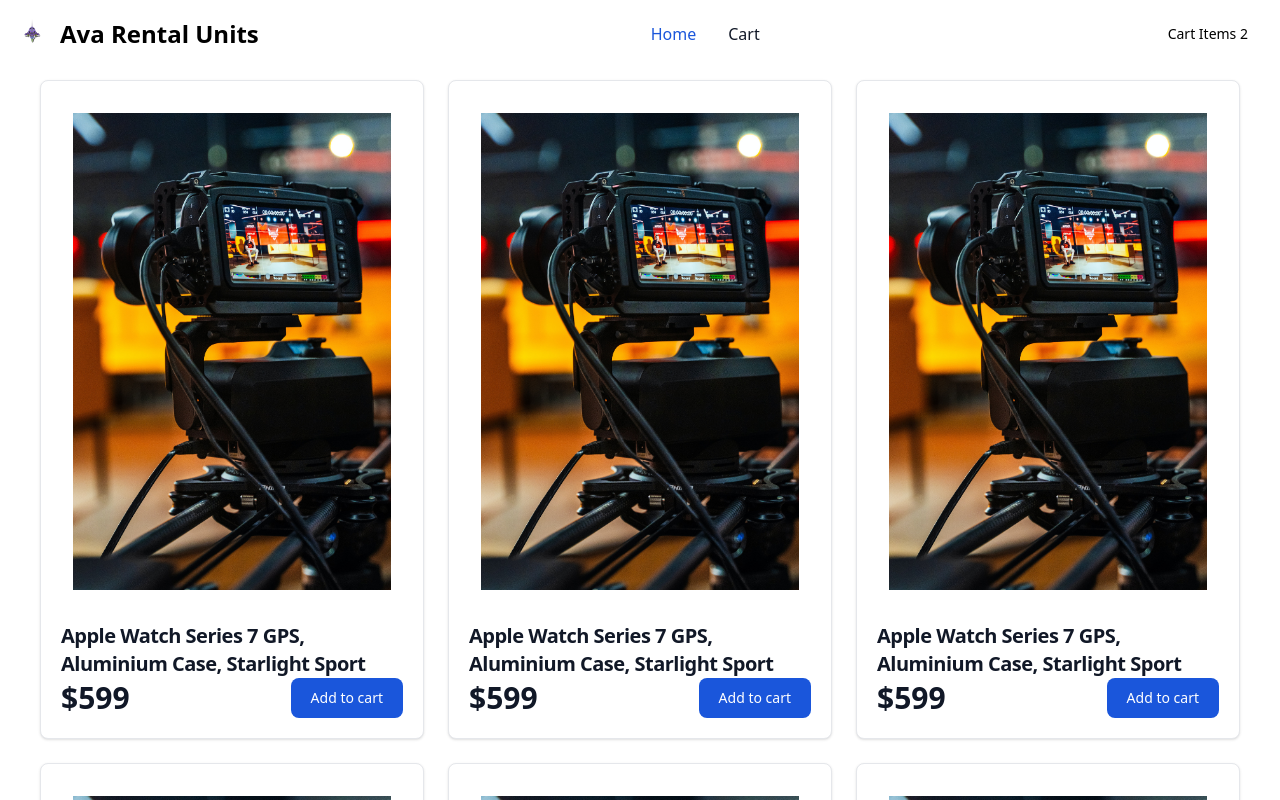
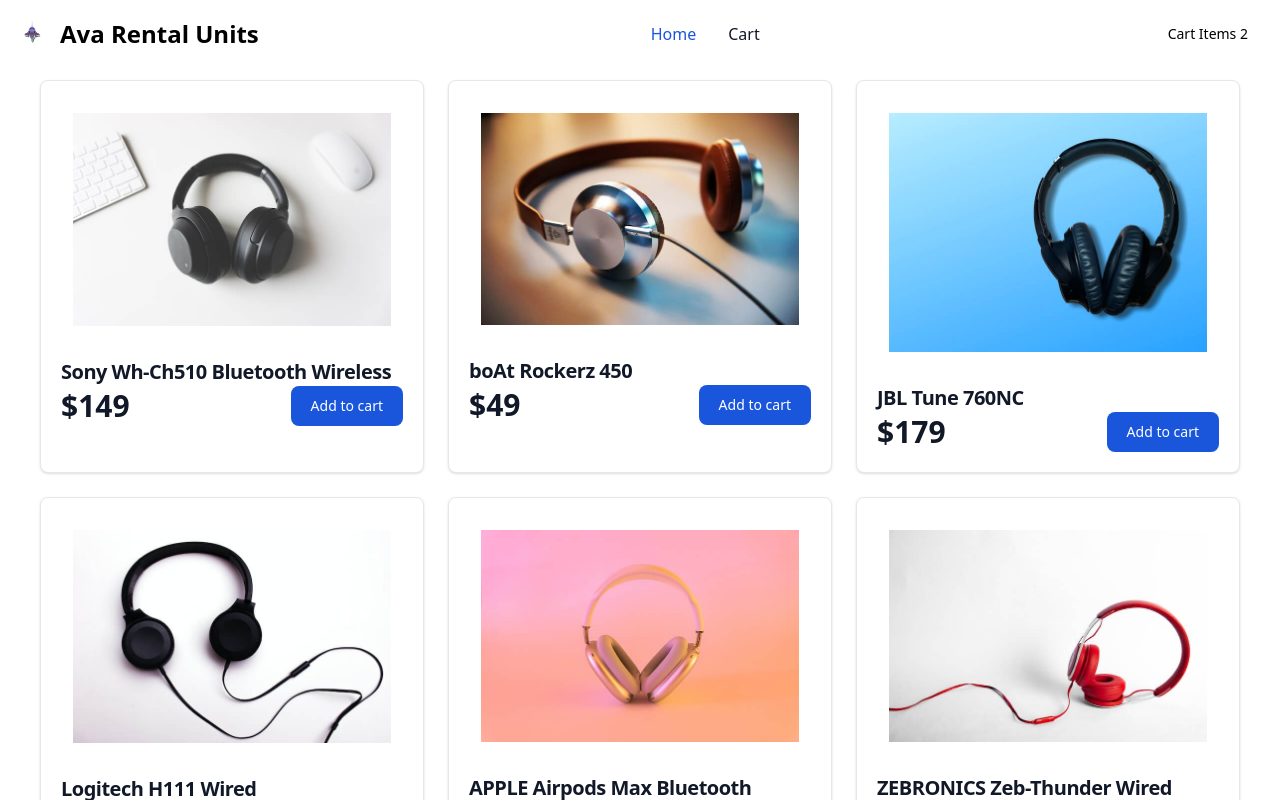
Before and after one commit to Thebobjeff/shope, a React (Create React App) app: page / in a window 1280 px wide. Shown: the top 800 px of the page. Built offline with nearby package versions, Linux system fonts and the light colour scheme.

Commit message:
Updated the new product
replaced the placeholder information and added them via loops

```diff
--- a/src/components/Card.js
+++ b/src/components/Card.js
@@ -1,21 +1,21 @@
 import { Link } from "react-router-dom";
-import Backup from "../assets/images/backup.png";
 
-export const Card = () => {
+export const Card = ({ product }) => {
+  const { name, price, image } = product;
   return (
     <div className="m-3 w-full max-w-sm bg-white border border-gray-200 rounded-lg shadow dark:bg-gray-800 dark:border-gray-700">
       <Link to="#">
-        <img className="p-8 rounded-t-lg" src={Backup} alt="" />
+        <img className="p-8 rounded-t-lg" src={image} alt="" />
       </Link>
       <div className="px-5 pb-5">
         <Link to="#">
           <h5 className="text-xl font-semibold tracking-tight text-gray-900 dark:text-white">
-            Apple Watch Series 7 GPS, Aluminium Case, Starlight Sport
+            {name}
           </h5>
         </Link>
         <div className="flex items-center justify-between">
           <span className="text-3xl font-bold text-gray-900 dark:text-white">
-            $599
+            ${price}
           </span>
           <Link
             to="#"
--- a/src/components/Itemslist.js
+++ b/src/components/Itemslist.js
@@ -1,6 +1,6 @@
 import { ListCard } from "./ListCard";
 
-export const Itemslist = () => {
+export const Itemslist = ({ products }) => {
   return (
     <section className="justify-center">
       <div className="m-10 ">
@@ -28,9 +28,10 @@ export const Itemslist = () => {
             </tr>
           </thead>
           <tbody>
-            <ListCard />
-            <ListCard />
-            <ListCard />
+            {products &&
+              products.map((info) => (
+                <ListCard key={info.id} products={info} />
+              ))}
           </tbody>
         </table>
       </div>
--- a/src/components/ListCard.js
+++ b/src/components/ListCard.js
@@ -1,17 +1,16 @@
-import Backup from "../assets/images/backup.png";
-
-export const ListCard = () => {
+export const ListCard = ({ products }) => {
+  const { name, price, image } = products;
   return (
     <tr className="my-3 bg-white border-b dark:bg-gray-800 dark:border-gray-700 hover:bg-gray-50 dark:hover:bg-gray-600">
       <td className="p-4">
         <img
-          src={Backup}
+          src={image}
           className="w-16 md:w-32 max-w-full max-h-full"
           alt=""
         />
       </td>
       <td className="px-6 py-4 font-semibold text-gray-900 dark:text-white">
-        Apple Watch
+        {name}
       </td>
       <td className="px-6 py-4">
         <div className="flex items-center">
@@ -69,7 +68,7 @@ export const ListCard = () => {
         </div>
       </td>
       <td className="px-6 py-4 font-semibold text-gray-900 dark:text-white">
-        $599
+        ${price}
       </td>
       <td className="px-6 py-4">
         <button
--- a/src/components/Page.js
+++ b/src/components/Page.js
@@ -1,14 +1,10 @@
 import { Card } from "./Card";
 
-export const Page = () => {
+export const Page = ({ products }) => {
   return (
     <main className="flex flex-wrap justify-center">
-      <Card />
-      <Card />
-      <Card />
-      <Card />
-      <Card />
-      <Card />
+      {products &&
+        products.map((info) => <Card key={info.id} product={info} />)}
     </main>
   );
 };
--- a/src/pages/Cart.js
+++ b/src/pages/Cart.js
@@ -4,9 +4,30 @@ import { Itemslist } from "../components";
 export const Cart = () => {
   useTitle("Cart");
 
+  const products = [
+    {
+      id: 1,
+      name: "Sony Wh-Ch510 Bluetooth Wireless",
+      price: 149,
+      image: "/assets/images/1001.png",
+    },
+    {
+      id: 2,
+      name: "boAt Rockerz 450",
+      price: 49,
+      image: "/assets/images/1002.png",
+    },
+    {
+      id: 3,
+      name: "JBL Tune 760NC",
+      price: 179,
+      image: "/assets/images/1003.png",
+    },
+  ];
+
   return (
     <section>
-      <Itemslist />
+      <Itemslist products={products} />
     </section>
   );
 };
--- a/src/pages/Home.js
+++ b/src/pages/Home.js
@@ -2,10 +2,49 @@ import { useTitle } from "../hooks/useTitle";
 import { Page } from "../components";
 export const Home = () => {
   useTitle("Home");
+  // const items =
+  const products = [
+    {
+      id: 1,
+      name: "Sony Wh-Ch510 Bluetooth Wireless",
+      price: 149,
+      image: "/assets/images/1001.png",
+    },
+    {
+      id: 2,
+      name: "boAt Rockerz 450",
+      price: 49,
+      image: "/assets/images/1002.png",
+    },
+    {
+      id: 3,
+      name: "JBL Tune 760NC",
+      price: 179,
+      image: "/assets/images/1003.png",
+    },
+    {
+      id: 4,
+      name: "Logitech H111 Wired",
+      price: 39,
+      image: "/assets/images/1004.png",
+    },
+    {
+      id: 5,
+      name: "APPLE Airpods Max Bluetooth Headset",
+      price: 199,
+      image: "/assets/images/1005.png",
+    },
+    {
+      id: 6,
+      name: "ZEBRONICS Zeb-Thunder Wired",
+      price: 29,
+      image: "/assets/images/1006.png",
+    },
+  ];
   console.log("Loaded");
   return (
     <section>
-      <Page />
+      <Page products={products} />
     </section>
   );
 };
```
